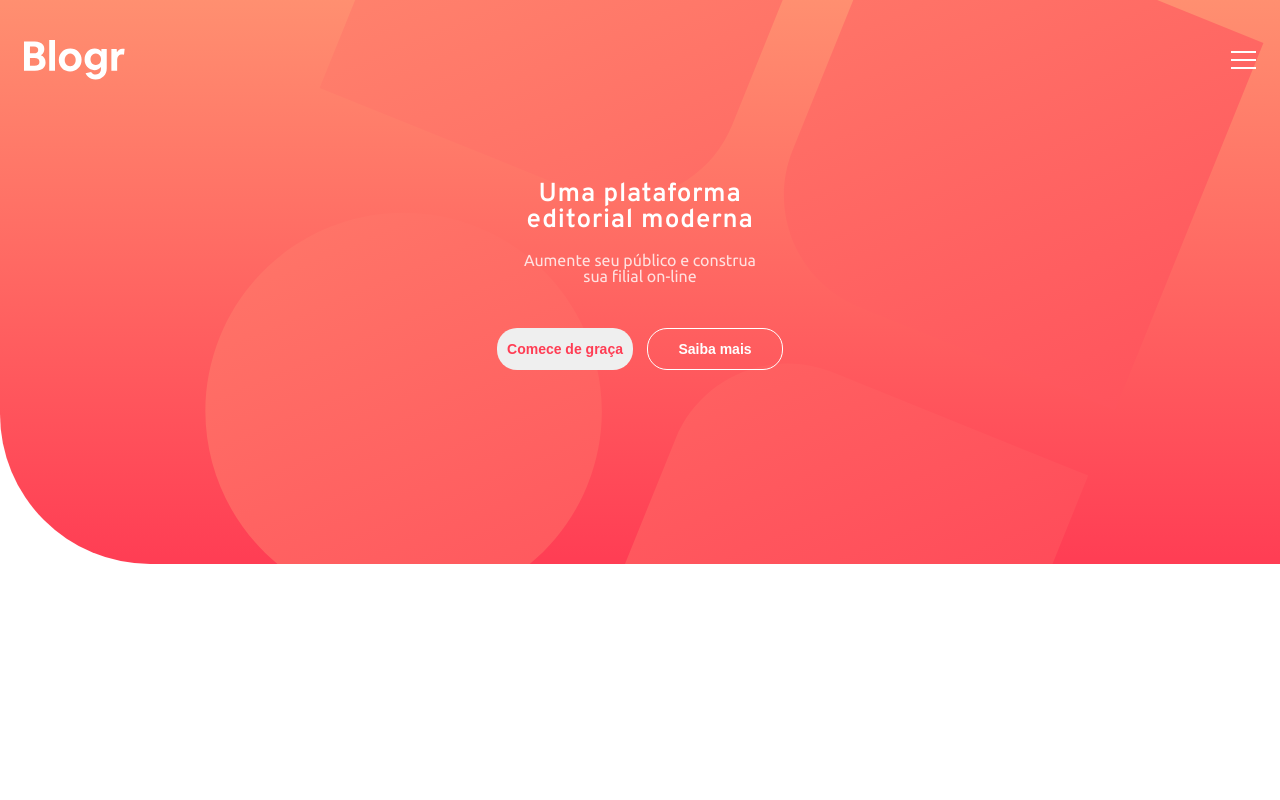
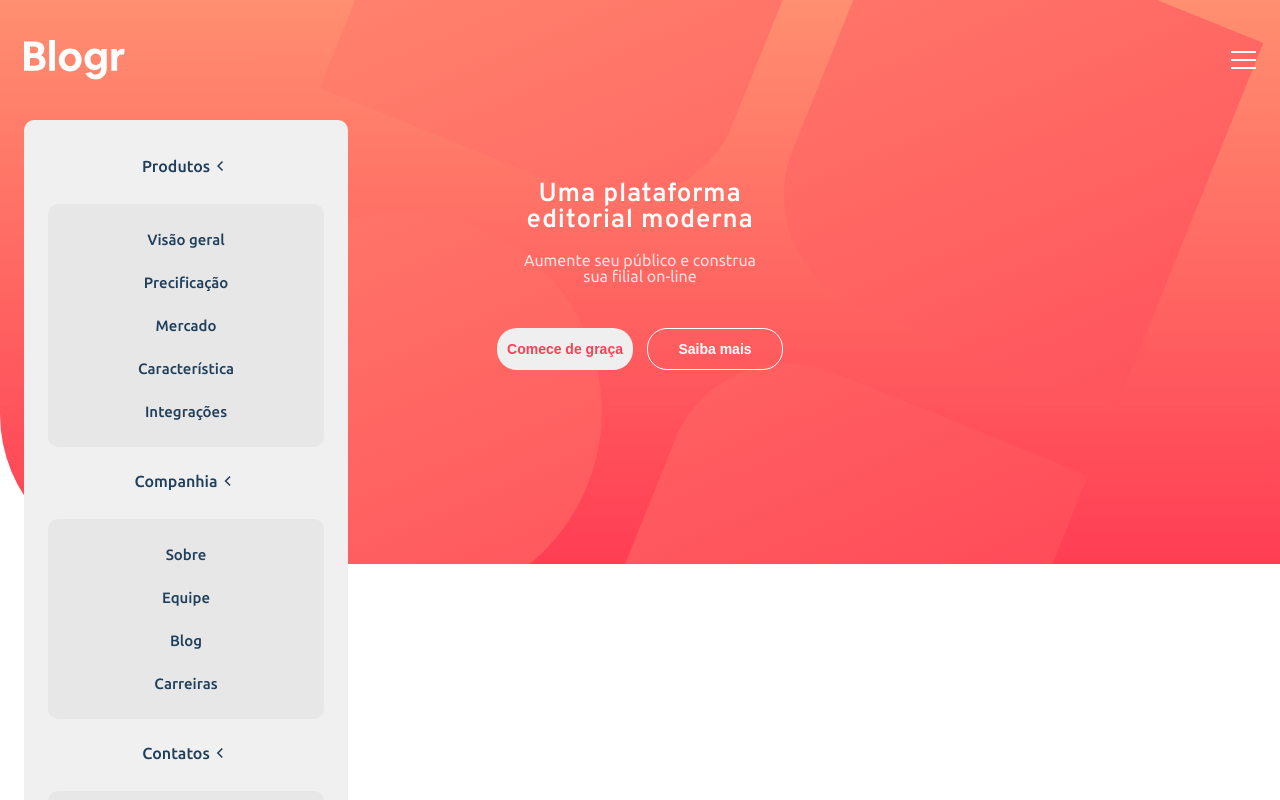
Before and after one commit to LipePLima/Blogr, an Angular app: page / in a window 1280 px wide. Shown: the top 800 px of the page. Built offline with nearby package versions, Linux system fonts and the light colour scheme.

Commit message:
Criar e estilizar sublistas da lista do menu hamburguer

```diff
--- a/src/app/components/header/header.component.css
+++ b/src/app/components/header/header.component.css
@@ -34,7 +34,7 @@
 }
 
 .menuList {
-    display: none;
+    /* display: none; */
     font-family: 'Ubuntu', sans-serif;
     position: absolute;
     text-align: center;
@@ -51,13 +51,37 @@
     display: initial;
 }
 
-.item {
+.container-itens {
+    margin-bottom: 1.5rem;
+}
+
+.item-title {
     display: flex;
     justify-content: center;
     align-items: center;
     font-weight: 500;
     color: hsl(208, 49%, 24%);
-    margin-top: 2rem;
+}
+
+.item-list {
+    background-color: rgb(231, 231, 231);
+    border-radius: 10px;
+    margin: 1.75rem 1.5rem 0 1.5rem;
+}
+
+.topic {
+    font-size: 15px;
+    font-weight: 500;
+    color: hsl(208, 49%, 24%);
+    padding-bottom: 1.75rem;
+}
+
+.topic:active {
+    color: #000;
+}
+
+.item-list:last-child {
+    padding-top: 1.75rem;
 }
 
 .chevron {
@@ -70,7 +94,7 @@
 }
 
 hr {
-    margin: 24px 24px;
+    margin: 0 1.5rem 1.5rem 1.5rem;
 }
 
 .containerHeader-btns {
--- a/src/app/components/header/header.component.html
+++ b/src/app/components/header/header.component.html
@@ -4,11 +4,18 @@
         <button (click)="dropMenu()" class="menuHeader" id="menuHeader"></button>
         <div class="menuList" id="menuList">
             <ul>
-                <li class="item" *ngFor="let iten of itens">
-                    {{ iten.title }}
-                    <span class="material-symbols-outlined chevron">
-                        chevron_left
-                    </span>
+                <li class="container-itens" *ngFor="let iten of itens">
+                    <div class="item-title">
+                        {{ iten.title }}
+                        <span class="material-symbols-outlined chevron">
+                            chevron_left
+                        </span>
+                    </div>
+                    <ul class="item-list">
+                        <li class="topic" *ngFor="let topic of iten.topics" >
+                            {{ topic }}
+                        </li>
+                    </ul>
                 </li>
             </ul>
             <hr>
--- a/src/app/components/header/header.component.ts
+++ b/src/app/components/header/header.component.ts
@@ -8,14 +8,24 @@ import { Component } from '@angular/core';
 
 export class HeaderComponent {
   itens = [
-    {title: "Produtos"},
-    {title: "Companhia"},
-    {title: "Contatos"}
+    {
+      title: "Produtos",
+      topics: ["Visão geral", "Precificação", "Mercado", "Característica", "Integrações"]
+    },
+    {
+      title: "Companhia",
+      topics: ["Sobre", "Equipe", "Blog", "Carreiras"]
+    },
+    {
+      title: "Contatos",
+      topics: ["Contatos", "Notícias", "LinkedIn"]
+    }
   ];
 
   dropMenu () {
     let menu  = document.getElementById("menuList");
     let menuH = document.getElementById("menuHeader");
+
     if (menu !== null && menuH !== null) {
       menu.classList.toggle("menuList-active")
       menuH.classList.toggle("menuHeader-active")
```
Also changed, not shown: 1 other file (tests, documents, lock files or other folders).
